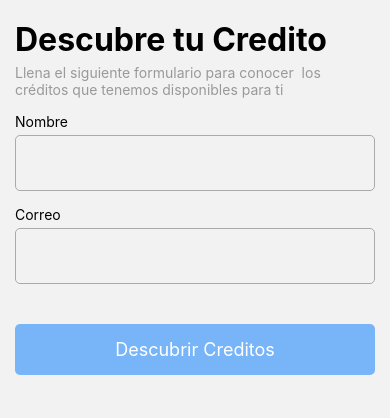
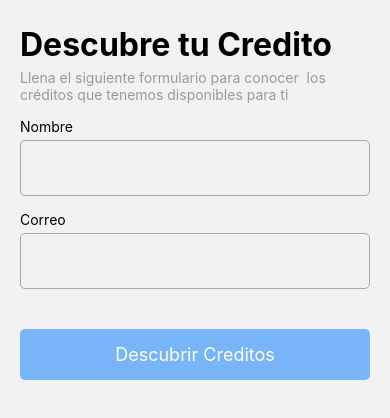
Before and after one commit to aldohmolina/ximpleChallenge, a React Native app: screen /AuthScreen in a window 390 px wide. Shown: the top 418 px of the page. Built offline with nearby package versions, Linux system fonts and the light colour scheme.

Commit message:
fix layout in ios

```diff
--- a/src/App.tsx
+++ b/src/App.tsx
@@ -2,13 +2,16 @@ import {NavigationContainer} from '@react-navigation/native';
 import {MainStackNavigation} from './router/MainStackNavigation';
 import {Provider} from 'react-redux';
 import {store} from './redux/store';
+import {SafeAreaProvider} from 'react-native-safe-area-context';
 
 const App = () => {
   return (
     <Provider store={store}>
-      <NavigationContainer>
-        <MainStackNavigation />
-      </NavigationContainer>
+      <SafeAreaProvider>
+        <NavigationContainer>
+          <MainStackNavigation />
+        </NavigationContainer>
+      </SafeAreaProvider>
     </Provider>
   );
 };
--- a/src/components/ScreenLayout.tsx
+++ b/src/components/ScreenLayout.tsx
@@ -1,6 +1,7 @@
 import {ReactNode} from 'react';
-import {SafeAreaView, Text, View} from 'react-native';
+import {Text, View} from 'react-native';
 import {TitleSection} from './TitleSection';
+import {useSafeAreaInsets} from 'react-native-safe-area-context';
 
 interface Props {
   title: string;
@@ -9,12 +10,17 @@ interface Props {
 }
 
 export const ScreenLayout = ({children, title, subtitle}: Props) => {
+  const insets = useSafeAreaInsets();
   return (
-    <>
-      <SafeAreaView style={{paddingHorizontal: 15, paddingVertical: 10}}>
-        <TitleSection title={title} subtitle={subtitle} />
-        <View style={{marginTop: 5}}>{children}</View>
-      </SafeAreaView>
-    </>
+    <View
+      style={{
+        paddingLeft: insets.left + 20,
+        paddingTop: insets.top + 15,
+        paddingRight: insets.right + 20,
+        paddingBottom: insets.bottom + 15,
+      }}>
+      <TitleSection title={title} subtitle={subtitle} />
+      <View style={{marginTop: 5}}>{children}</View>
+    </View>
   );
 };
```
